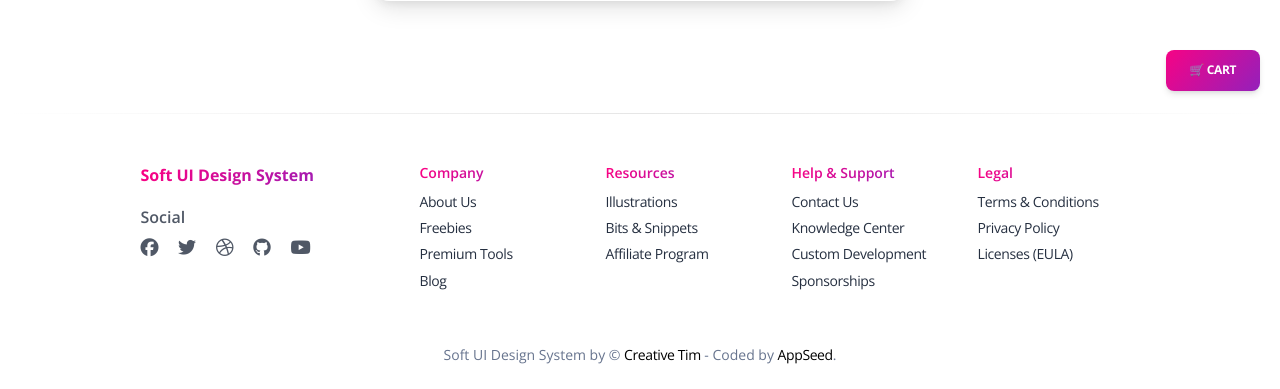
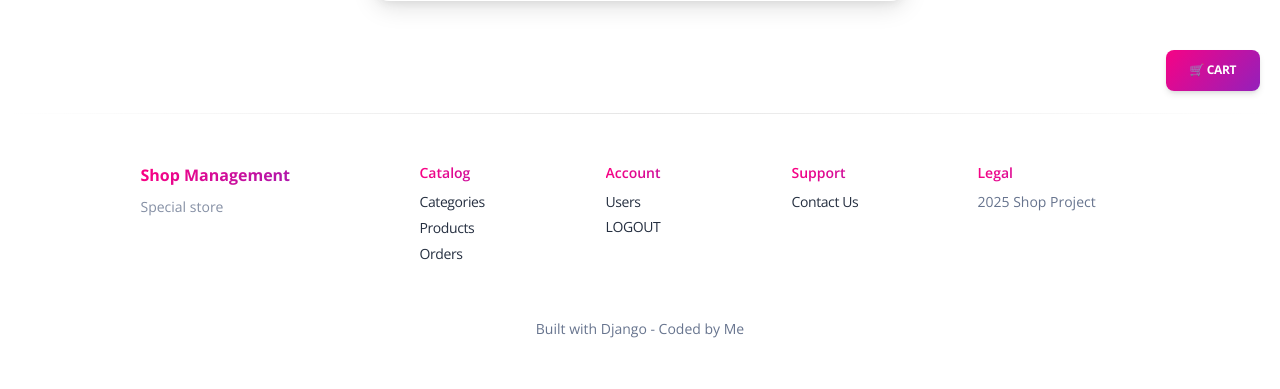
Before and after one commit to B0hdanR/minishop_manager, a Django app: page /accounts/profile/ in a window 1280 px wide. Shown: the part 673-1062 px from the top of the page. After the commit the page ends 1011 px from the top, so only its background shows below. Run offline with Django 5.2, Linux system fonts and the light colour scheme; the visitor is signed in with stand-in values (Sample User, id 1); some libraries are stand-ins or nearby versions.

Commit message:
the footer has been corrected to match the project.

```diff
--- a/templates/includes/footer.html
+++ b/templates/includes/footer.html
@@ -5,110 +5,80 @@
       <div class=" row">
         <div class="col-md-3 mb-4 ms-auto">
           <div>
-            <h6 class="text-gradient text-primary font-weight-bolder">Soft UI Design System</h6>
+            <h6 class="text-gradient text-primary font-weight-bolder">Shop Management</h6>
+            <p class="text-sm opacity-8">Special store</p>
           </div>
+        </div>
+        <div class="col-md-2 col-sm-6 col-6 mb-4">
           <div>
-            <h6 class="mt-3 mb-2 opacity-8">Social</h6>
-            <ul class="d-flex flex-row ms-n3 nav">
+            <h6 class="text-gradient text-primary text-sm">Catalog</h6>
+            <ul class="flex-column ms-n3 nav">
               <li class="nav-item">
-                <a class="nav-link pe-1" href="https://www.facebook.com/CreativeTim/" target="_blank">
-                  <i class="fab fa-facebook text-lg opacity-8"></i>
+                <a class="nav-link" href="{% url 'shop:productcategory-list' %}">
+                  Categories
                 </a>
               </li>
               <li class="nav-item">
-                <a class="nav-link pe-1" href="https://twitter.com/creativetim" target="_blank">
-                  <i class="fab fa-twitter text-lg opacity-8"></i>
+                <a class="nav-link" href="{% url 'shop:product-list' %}">
+                  Products
                 </a>
               </li>
+              {% if request.user.is_staff or request.user.is_employee %}
                 <li class="nav-item">
-                <a class="nav-link pe-1" href="https://dribbble.com/creativetim" target="_blank">
-                  <i class="fab fa-dribbble text-lg opacity-8"></i>
+                  <a class="nav-link" href="{% url 'shop:order-list' %}">
+                    Orders
                   </a>
                 </li>
+              {% else %}
                 <li class="nav-item">
-                <a class="nav-link pe-1" href="https://github.com/creativetimofficial" target="_blank">
-                  <i class="fab fa-github text-lg opacity-8"></i>
+                  <a class="nav-link" href="{% url 'accounts:myorder-list' %}">
+                    My orders
                   </a>
                 </li>
-              <li class="nav-item">
-                <a class="nav-link pe-1" href="https://www.youtube.com/channel/UCVyTG4sCw-rOvB9oHkzZD1w" target="_blank">
-                  <i class="fab fa-youtube text-lg opacity-8"></i>
-                </a>
-              </li>
+              {% endif %}
             </ul>
           </div>
         </div>
         <div class="col-md-2 col-sm-6 col-6 mb-4">
-          <div>
-            <h6 class="text-gradient text-primary text-sm">Company</h6>
+          <h6 class="text-gradient text-primary text-sm">Account</h6>
           <ul class="flex-column ms-n3 nav">
+            {% if user.is_authenticated %}
+              {% if request.user.is_staff or request.user.is_employee %}
                 <li class="nav-item">
-                <a class="nav-link" href="https://www.creative-tim.com/presentation" target="_blank">
-                  About Us
+                  <a class="nav-link" href="{% url 'accounts:user-list' %}">Users</a>
+                </li>
+              {% else %}
+                <li class="nav-item">
+                  <a class="nav-link" href="{% url 'accounts:profile' %}">My account</a>
+                </li>
+              {% endif %}
+            <li class="nav-item">
+              <form method="post" action="{% url 'accounts:logout' %}">
+                {% csrf_token %}
+                <button type="submit" class="nav-link btn btn-link">Logout</button>
+              </form>
+            </li>
+            {% else %}
+              <li class="nav-item">
+                <a class="nav-link" href="{% url 'accounts:login' %}">
+                  Login
                 </a>
               </li>
               <li class="nav-item">
-                <a class="nav-link" href="https://www.creative-tim.com/templates/free" target="_blank">
-                  Freebies
+                <a class="nav-link" href="{% url 'accounts:register' %}">
+                  Register
                 </a>
               </li>
-              <li class="nav-item">
-                <a class="nav-link" href="https://www.creative-tim.com/templates/premium" target="_blank">
-                  Premium Tools
-                </a>
-              </li>
-              <li class="nav-item">
-                <a class="nav-link" href="https://www.creative-tim.com/blog" target="_blank">
-                  Blog
-                </a>
-              </li>
+            {% endif %}
           </ul>
-          </div>
         </div>
         <div class="col-md-2 col-sm-6 col-6 mb-4">
           <div>
-            <h6 class="text-gradient text-primary text-sm">Resources</h6>
+            <h6 class="text-gradient text-primary text-sm">Support</h6>
             <ul class="flex-column ms-n3 nav">
               <li class="nav-item">
-                <a class="nav-link" href="https://iradesign.io/" target="_blank">
-                  Illustrations
-                </a>
-              </li>
-              <li class="nav-item">
-                <a class="nav-link" href="https://www.creative-tim.com/bits" target="_blank">
-                  Bits & Snippets
-                </a>
-              </li>
-              <li class="nav-item">
-                <a class="nav-link" href="https://www.creative-tim.com/affiliates/new" target="_blank">
-                  Affiliate Program
-                </a>
-              </li>
-            </ul>
-          </div>
-        </div>
-        <div class="col-md-2 col-sm-6 col-6 mb-4">
-          <div>
-            <h6 class="text-gradient text-primary text-sm">Help & Support</h6>
-            <ul class="flex-column ms-n3 nav">
-              <li class="nav-item">
-                <a class="nav-link" href="https://www.creative-tim.com/contact-us" target="_blank">
+                <a class="nav-link" href="{% url 'accounts:support' %}">
                   Contact Us
-                </a>
-              </li>
-              <li class="nav-item">
-                <a class="nav-link" href="https://www.creative-tim.com/knowledge-center" target="_blank">
-                  Knowledge Center
-                </a>
-              </li>
-              <li class="nav-item">
-                <a class="nav-link" href="https://services.creative-tim.com/?ref=ct-soft-ui-footer" target="_blank">
-                  Custom Development
-                </a>
-              </li>
-              <li class="nav-item">
-                <a class="nav-link" href="https://www.creative-tim.com/sponsorships" target="_blank">
-                  Sponsorships
                 </a>
               </li>
             </ul>
@@ -119,19 +89,9 @@
             <h6 class="text-gradient text-primary text-sm">Legal</h6>
             <ul class="flex-column ms-n3 nav">
               <li class="nav-item">
-                <a class="nav-link" href="https://www.creative-tim.com/terms" target="_blank">
-                  Terms & Conditions
-                </a>
-              </li>
-              <li class="nav-item">
-                <a class="nav-link" href="https://www.creative-tim.com/privacy" target="_blank">
-                  Privacy Policy
-                </a>
-              </li>
-              <li class="nav-item">
-                <a class="nav-link" href="https://www.creative-tim.com/license" target="_blank">
-                  Licenses (EULA)
-                </a>
+                <span class="nav-link text-muted">
+                  2025 Shop Project
+                </span>
               </li>
             </ul>
           </div>
@@ -139,8 +99,8 @@
         <div class="col-12">
           <div class="text-center">
             <p class="my-4 text-sm">
-              Soft UI Design System by &copy; <a target="_blank" href="https://bit.ly/3fKQZaL" target="_blank">Creative Tim</a>
-              - Coded by <a target="_blank" href="https://appseed.us" target="_blank">AppSeed</a>.
+              Built with Django
+              - Coded by Me
             </p>
           </div>
         </div>
```
Also changed, not shown: templates/includes/navigation.html (+4 -4 lines). Lines whose indentation alone changed are shown as unchanged.
